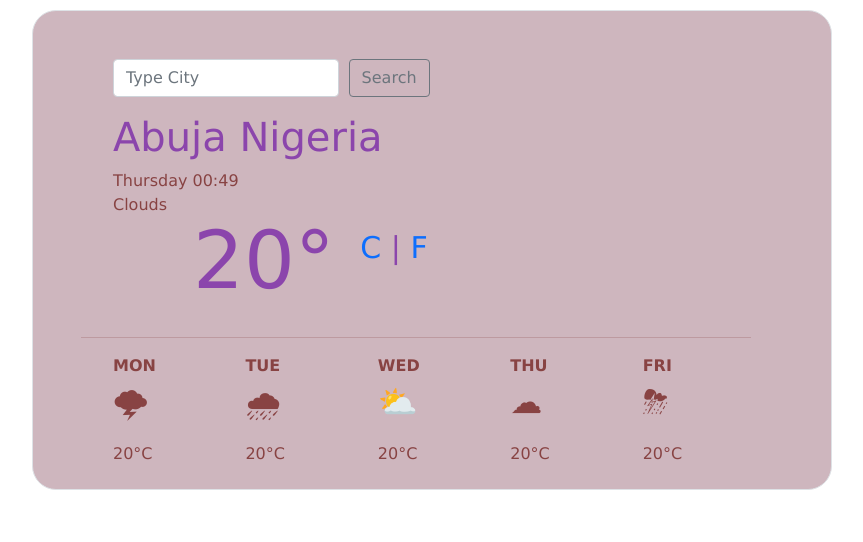
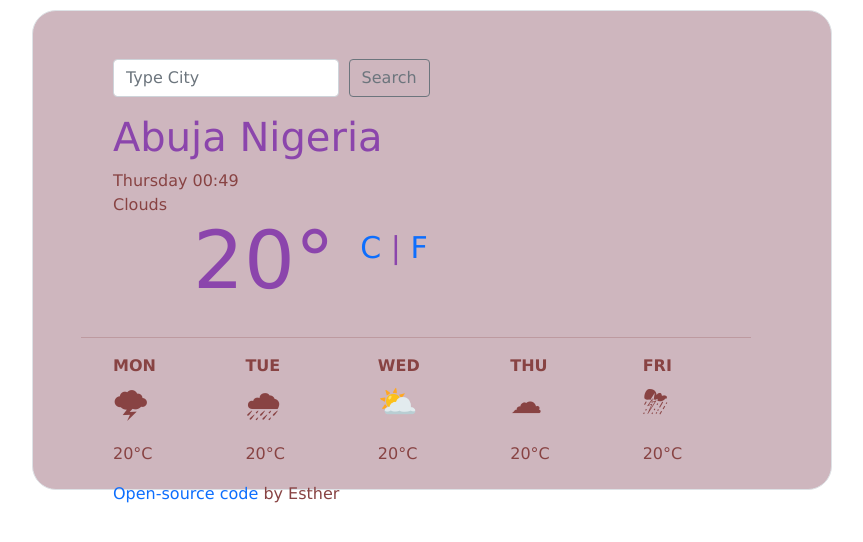
Before and after one commit to Hestia-Arc/Shecodes-Weather-App, a plain HTML site: page index.html in a window 1280 px wide. Shown: the whole page, without its empty margins (48-911 px from the left). Drawn offline with nearby package versions, Linux system fonts and the light colour scheme.

Commit message:
added source code

```diff
--- a/index.html
+++ b/index.html
@@ -63,7 +63,7 @@
             <p>20°C </p>
         </div>
     </div>
-
+    <p><a href="https://github.com/Hestia-Arc/Shecodes-Weather-App/tree/master">Open-source code</a> by Esther</p>
     </div>
 
     <script src="app.js"></script>
```
